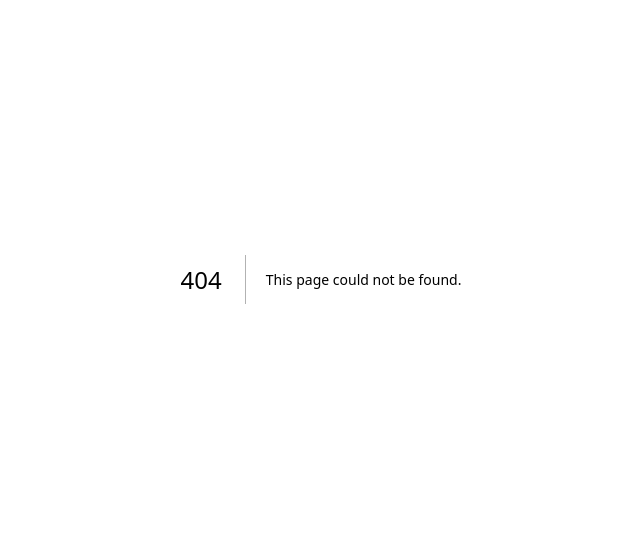
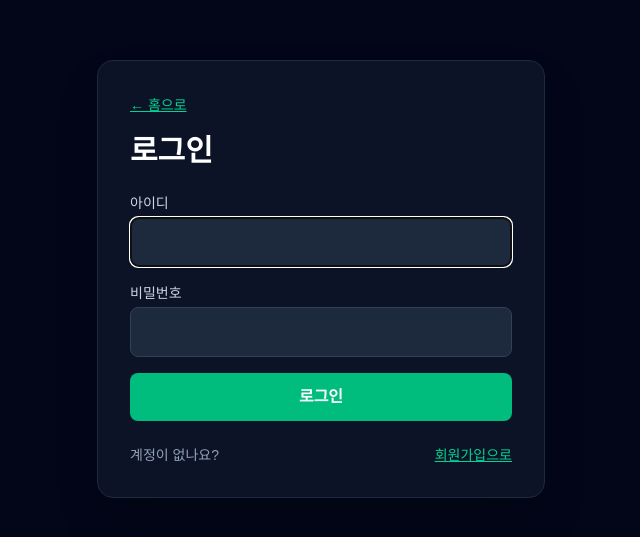
Before and after one commit to pdh0128/billiards-board, a Next.js app in the folder billiards-board/: page /auth in a window 1280 px wide. Before the commit this address had no page. Shown: the part 121-658 px from the top of the page, without its empty margins (319-959 px from the left). Built offline with nearby package versions, Linux system fonts and the light colour scheme.

Commit message:
feat(auth): 회원가입 로그인

```diff
--- a/billiards-board/app/api/auth/login/route.ts
+++ b/billiards-board/app/api/auth/login/route.ts
@@ -1,6 +1,6 @@
 import { NextRequest, NextResponse } from 'next/server';
 import { pbkdf2Sync } from 'crypto';
-import { prisma } from '@/lib/prisma';
+import prisma from '@/lib/prisma';
 import { signJwt } from '@/lib/jwt';
 
 const EXPIRES_IN = 24 * 60 * 60; // 24h
--- a/billiards-board/app/api/auth/signup/route.ts
+++ b/billiards-board/app/api/auth/signup/route.ts
@@ -1,6 +1,6 @@
+import { randomBytes, pbkdf2Sync } from 'crypto';
 import { NextRequest, NextResponse } from 'next/server';
-import { randomBytes, pbkdf2Sync } from 'crypto';
-import { prisma } from '@/lib/prisma';
+import prisma from '@/lib/prisma';
 import { signJwt } from '@/lib/jwt';
 
 const EXPIRES_IN = 24 * 60 * 60; // 24h
@@ -15,15 +15,23 @@ export async function POST(request: NextRequest) {
   try {
     const { username, password } = await request.json();
 
-    if (!username || typeof username !== 'string' || username.length < 2) {
+    if (!username || !password) {
       return NextResponse.json(
-        { success: false, error: 'Username must be at least 2 characters' },
+        { success: false, error: 'Username and password are required' },
         { status: 400 }
       );
     }
-    if (!password || typeof password !== 'string' || password.length < 4) {
+
+    if (String(username).length < 2 || String(username).length > 32) {
       return NextResponse.json(
-        { success: false, error: 'Password must be at least 4 characters' },
+        { success: false, error: 'Username must be 2-32 characters' },
+        { status: 400 }
+      );
+    }
+
+    if (String(password).length < 4 || String(password).length > 64) {
+      return NextResponse.json(
+        { success: false, error: 'Password must be 4-64 characters' },
         { status: 400 }
       );
     }
@@ -54,9 +62,6 @@ export async function POST(request: NextRequest) {
     );
   } catch (error) {
     console.error('POST /api/auth/signup error:', error);
-    return NextResponse.json(
-      { success: false, error: 'Failed to sign up' },
-      { status: 500 }
-    );
+    return NextResponse.json({ success: false, error: 'Failed to signup' }, { status: 500 });
   }
 }
--- a/billiards-board/app/api/comments/[id]/route.ts
+++ b/billiards-board/app/api/comments/[id]/route.ts
@@ -1,5 +1,5 @@
 import { NextRequest, NextResponse } from 'next/server';
-import { prisma } from '@/lib/prisma';
+import prisma from '@/lib/prisma';
 import { getUserFromRequest } from '@/lib/auth-jwt';
 
 async function pruneDeletedComments(postId: string) {
--- a/billiards-board/app/api/comments/route.ts
+++ b/billiards-board/app/api/comments/route.ts
@@ -1,5 +1,5 @@
 import { NextRequest, NextResponse } from 'next/server';
-import { prisma } from '@/lib/prisma';
+import prisma from '@/lib/prisma';
 import { generatePath, getDepthFromPath } from '@/utils/path';
 import { getUserFromRequest } from '@/lib/auth-jwt';
 
--- a/billiards-board/app/api/posts/[id]/route.ts
+++ b/billiards-board/app/api/posts/[id]/route.ts
@@ -1,5 +1,5 @@
 import { NextRequest, NextResponse } from 'next/server';
-import { prisma } from '@/lib/prisma';
+import prisma from '@/lib/prisma';
 import { getUserFromRequest } from '@/lib/auth-jwt';
 import { buildCommentTree } from '@/utils/path';
 
--- a/billiards-board/app/api/posts/[id]/vote/route.ts
+++ b/billiards-board/app/api/posts/[id]/vote/route.ts
@@ -1,5 +1,5 @@
 import { NextRequest, NextResponse } from 'next/server';
-import { prisma } from '@/lib/prisma';
+import prisma from '@/lib/prisma';
 import { getUserFromRequest } from '@/lib/auth-jwt';
 
 function summarizeVotes(grouped: Array<{ value: 'UP' | 'DOWN'; _count: { value: number } }>) {
--- a/billiards-board/app/api/posts/route.ts
+++ b/billiards-board/app/api/posts/route.ts
@@ -1,5 +1,5 @@
 import { NextRequest, NextResponse } from 'next/server';
-import { prisma } from '@/lib/prisma';
+import prisma from '@/lib/prisma';
 import { getUserFromRequest } from '@/lib/auth-jwt';
 
 type VoteSummary = Record<string, { up: number; down: number }>;
--- /dev/null
+++ b/billiards-board/app/auth/page.tsx
@@ -0,0 +1,97 @@
+'use client';
+
+import { useState } from 'react';
+import { useRouter } from 'next/navigation';
+import Link from 'next/link';
+
+type Mode = 'login' | 'signup';
+
+export default function AuthPage() {
+  const router = useRouter();
+  const [mode, setMode] = useState<Mode>('login');
+  const [username, setUsername] = useState('');
+  const [password, setPassword] = useState('');
+  const [error, setError] = useState<string | null>(null);
+  const [loading, setLoading] = useState(false);
+
+  const handleSubmit = async (e: React.FormEvent) => {
+    e.preventDefault();
+    setError(null);
+    if (!username.trim() || !password.trim()) {
+      setError('아이디와 비밀번호를 입력하세요');
+      return;
+    }
+    try {
+      setLoading(true);
+      const res = await fetch(`/api/auth/${mode}`, {
+        method: 'POST',
+        headers: { 'Content-Type': 'application/json' },
+        body: JSON.stringify({ username: username.trim(), password }),
+      });
+      const json = await res.json();
+      if (!json.success) throw new Error(json.error || '요청에 실패했습니다');
+      if (typeof window !== 'undefined') {
+        localStorage.setItem('jwt', json.data.token);
+        if (json.data.user?.id) localStorage.setItem('userId', json.data.user.id);
+      }
+      router.push('/');
+    } catch (err) {
+      setError(err instanceof Error ? err.message : '요청에 실패했습니다');
+    } finally {
+      setLoading(false);
+    }
+  };
+
+  return (
+    <main className="min-h-screen bg-slate-950 text-white flex items-center justify-center px-4">
+      <div className="w-full max-w-md bg-slate-900/80 border border-slate-800 rounded-2xl p-8 shadow-2xl">
+        <Link href="/" className="text-emerald-400 underline text-sm">
+          ← 홈으로
+        </Link>
+        <h1 className="text-3xl font-bold mt-4 mb-6">
+          {mode === 'login' ? '로그인' : '회원가입'}
+        </h1>
+        <form onSubmit={handleSubmit} className="space-y-4">
+          <div>
+            <label className="block text-sm text-slate-300 mb-1">아이디</label>
+            <input
+              value={username}
+              onChange={(e) => setUsername(e.target.value)}
+              className="w-full rounded-lg bg-slate-800 border border-slate-700 p-3"
+              maxLength={32}
+              autoFocus
+            />
+          </div>
+          <div>
+            <label className="block text-sm text-slate-300 mb-1">비밀번호</label>
+            <input
+              type="password"
+              value={password}
+              onChange={(e) => setPassword(e.target.value)}
+              className="w-full rounded-lg bg-slate-800 border border-slate-700 p-3"
+              maxLength={64}
+            />
+          </div>
+          {error && <p className="text-red-400 text-sm">{error}</p>}
+          <button
+            type="submit"
+            disabled={loading}
+            className="w-full py-3 rounded-lg bg-emerald-500 hover:bg-emerald-600 font-semibold disabled:opacity-50"
+          >
+            {loading ? '처리 중...' : mode === 'login' ? '로그인' : '회원가입'}
+          </button>
+        </form>
+        <div className="mt-6 text-sm text-slate-400 flex justify-between">
+          <span>{mode === 'login' ? '계정이 없나요?' : '이미 계정이 있나요?'}</span>
+          <button
+            type="button"
+            className="text-emerald-400 underline"
+            onClick={() => setMode((prev) => (prev === 'login' ? 'signup' : 'login'))}
+          >
+            {mode === 'login' ? '회원가입으로' : '로그인으로'}
+          </button>
+        </div>
+      </div>
+    </main>
+  );
+}
--- a/billiards-board/app/page.tsx
+++ b/billiards-board/app/page.tsx
@@ -85,12 +85,21 @@ useEffect(() => {
             <p className="text-sm text-slate-400 mt-1">커서 기반 무한 스크롤 + Path Model 댓글</p>
           </div>
           <Link
+            href="/auth"
+            className="px-4 py-2 rounded-lg bg-slate-800 border border-slate-700 hover:bg-slate-700 text-white font-semibold shadow"
+          >
+            로그인/회원가입
+          </Link>
+        </header>
+
+        <div className="flex justify-end mb-6">
+          <Link
             href="/posts/new"
             className="px-4 py-2 rounded-lg bg-emerald-500 hover:bg-emerald-600 text-white font-semibold shadow"
           >
             글쓰기
           </Link>
-        </header>
+        </div>
 
         <div className="space-y-4">
           {state.posts.map((post) => (
--- a/billiards-board/lib/prisma.js
+++ b/billiards-board/lib/prisma.js
@@ -11,3 +11,4 @@ globalForPrisma.prisma =
   });
 
 module.exports = { prisma: globalForPrisma.prisma };
+module.exports.default = globalForPrisma.prisma;
--- a/billiards-board/lib/prisma.ts
+++ b/billiards-board/lib/prisma.ts
@@ -11,3 +11,5 @@ export const prisma =
   });
 
 if (process.env.NODE_ENV !== 'production') globalForPrisma.prisma = prisma;
+
+export default prisma;
--- a/billiards-board/types/index.ts
+++ b/billiards-board/types/index.ts
@@ -1,4 +1,4 @@
-import { Comment, Post, User, VoteValue } from '@prisma/client';
+import { Comment, Post, User } from '@prisma/client';
 
 export interface VoteSummary {
   up: number;
@@ -45,4 +45,4 @@ export interface PathNode {
   comment: Comment;
 }
 
-export type VoteValueString = VoteValue | 'UP' | 'DOWN';
+export type VoteValueString = 'UP' | 'DOWN';
```
Also changed, not shown: 1 other file (tests, documents, lock files or other folders).
